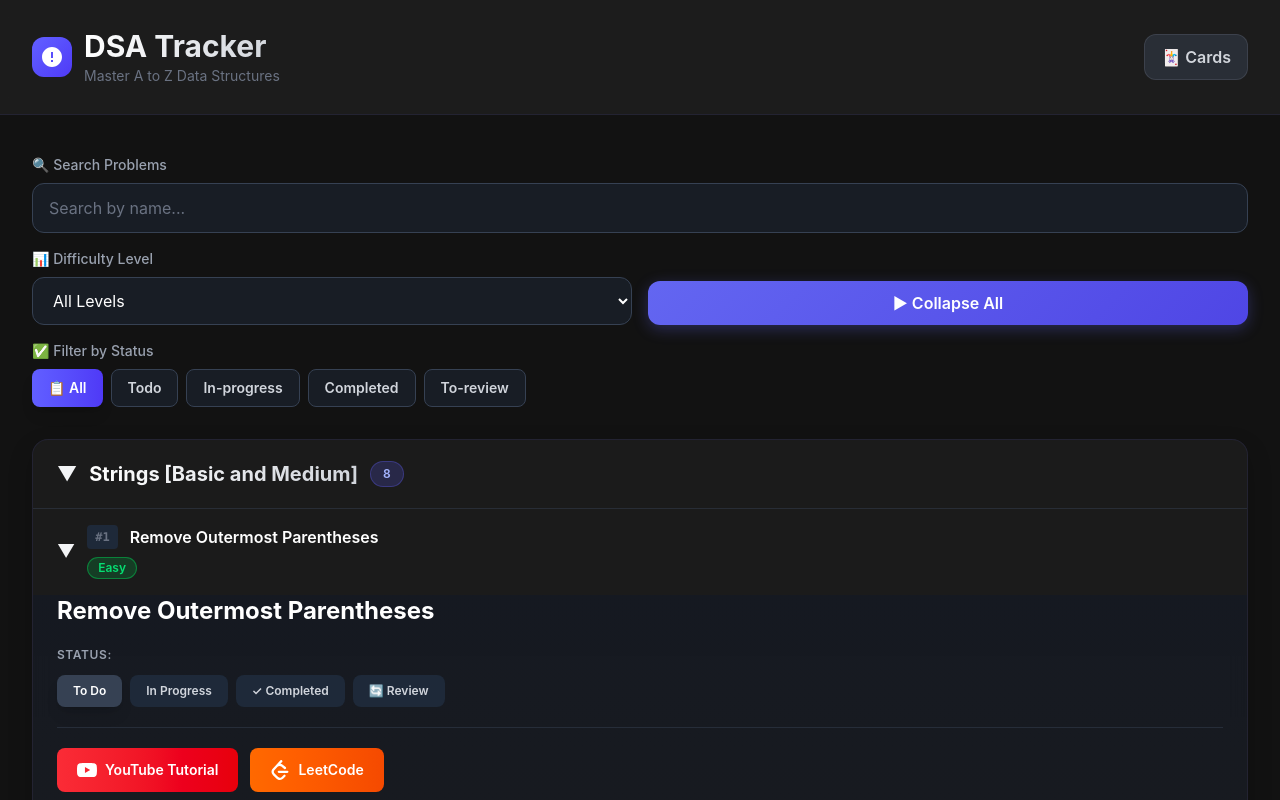
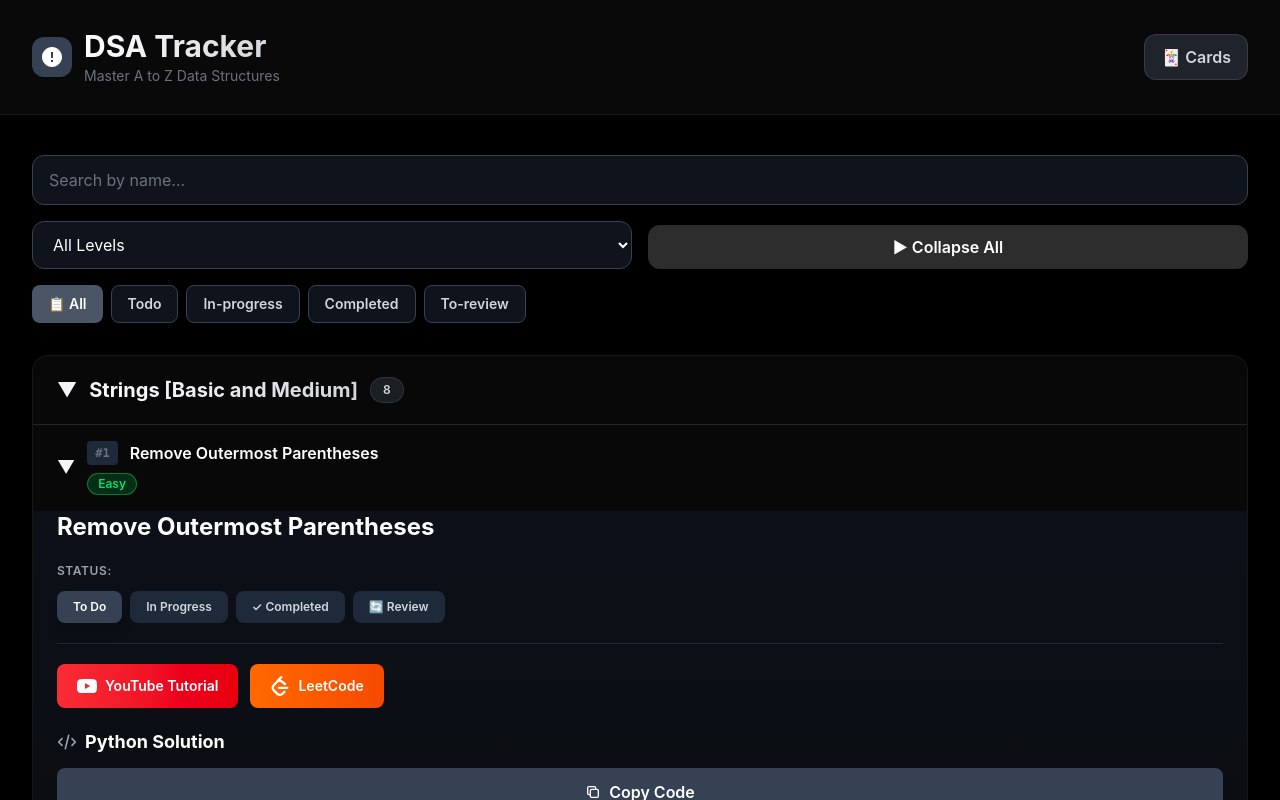
Before and after one commit to AayushGala/dsa_practice, a React (Vite) app: page / in a window 1280 px wide. Both pictures are taken after a click on the button "▼ Expand All". Shown: the top 800 px of the page. Built offline with nearby package versions, Linux system fonts and the light colour scheme.

Commit message:
Changed the theme to Black

```diff
--- a/src/BottomNav.jsx
+++ b/src/BottomNav.jsx
@@ -11,8 +11,8 @@ const BottomNav = ({ activeTab, setActiveTab }) => {
   return (
     <nav
       style={{
-        backgroundColor: 'rgba(30, 30, 30, 0.95)',
-        borderTopColor: 'rgba(99, 102, 241, 0.1)',
+        backgroundColor: 'rgba(10, 10, 10, 0.95)',
+        borderTopColor: 'rgba(58, 58, 58, 0.3)',
         backdropFilter: 'blur(10px)'
       }}
       className="fixed bottom-0 left-0 right-0 border-t safe-area-inset-bottom"
@@ -24,14 +24,14 @@ const BottomNav = ({ activeTab, setActiveTab }) => {
             onClick={() => setActiveTab(tab.id)}
             className={`flex flex-col items-center justify-center w-full h-full gap-1.5 transition-all duration-300 active:scale-95 ${
               activeTab === tab.id
-                ? 'text-indigo-400'
+                ? 'text-gray-200'
                 : 'text-gray-400 hover:text-gray-300'
             }`}
           >
             <span className={`text-2xl transition-transform ${activeTab === tab.id ? 'scale-110' : ''}`}>{tab.icon}</span>
-            <span className={`text-xs font-semibold ${activeTab === tab.id ? 'text-indigo-400' : 'text-gray-400'}`}>{tab.label}</span>
+            <span className={`text-xs font-semibold ${activeTab === tab.id ? 'text-gray-200' : 'text-gray-400'}`}>{tab.label}</span>
             {activeTab === tab.id && (
-              <div className="absolute bottom-1 w-1.5 h-1.5 rounded-full bg-gradient-to-r from-indigo-500 to-indigo-600"></div>
+              <div className="absolute bottom-1 w-1.5 h-1.5 rounded-full bg-gray-400"></div>
             )}
           </button>
         ))}
--- a/src/Dashboard.jsx
+++ b/src/Dashboard.jsx
@@ -129,8 +129,8 @@ const Dashboard = () => {
       {/* Header */}
       <header
         style={{
-          backgroundColor: 'rgba(30, 30, 30, 0.95)',
-          borderBottomColor: 'rgba(99, 102, 241, 0.1)',
+          backgroundColor: 'rgba(10, 10, 10, 0.95)',
+          borderBottomColor: 'rgba(58, 58, 58, 0.3)',
           backdropFilter: 'blur(10px)'
         }}
         className="border-b sticky top-0 z-10"
@@ -138,7 +138,7 @@ const Dashboard = () => {
         <div className="max-w-7xl mx-auto px-4 sm:px-6 lg:px-8 py-5 sm:py-7">
           <div className="flex items-center justify-between gap-4">
             <div className="flex items-center gap-3">
-              <div className="p-2 rounded-xl bg-gradient-to-br from-indigo-500 to-indigo-600 text-white">
+              <div className="p-2 rounded-xl bg-gray-700 text-white">
                 <svg className="w-6 h-6" fill="currentColor" viewBox="0 0 24 24">
                   <path d="M12 2C6.48 2 2 6.48 2 12s4.48 10 10 10 10-4.48 10-10S17.52 2 12 2zm1 15h-2v-2h2v2zm0-4h-2V7h2v6z" />
                 </svg>
@@ -170,22 +170,20 @@ const Dashboard = () => {
         {/* Search and Filter Bar */}
         <div className="mb-8 space-y-4">
           <div>
-            <label className="block text-sm font-medium text-gray-400 mb-2">🔍 Search Problems</label>
             <input
               type="text"
               placeholder="Search by name..."
               value={searchQuery}
               onChange={(e) => setSearchQuery(e.target.value)}
-              className="w-full px-4 py-3 text-base bg-gray-800/50 text-white border border-gray-700 rounded-xl focus:outline-none focus:ring-2 focus:ring-indigo-500 focus:border-transparent transition-all placeholder-gray-500"
+              className="w-full px-4 py-3 text-base bg-gray-800/50 text-white border border-gray-700 rounded-xl focus:outline-none focus:ring-2 focus:ring-gray-500 focus:border-transparent transition-all placeholder-gray-500"
             />
           </div>
           <div className="grid grid-cols-1 sm:grid-cols-2 gap-4">
             <div>
-              <label className="block text-sm font-medium text-gray-400 mb-2">📊 Difficulty Level</label>
               <select
                 value={difficultyFilter}
                 onChange={(e) => setDifficultyFilter(e.target.value)}
-                className="w-full px-4 py-3 text-base bg-gray-800/50 text-white border border-gray-700 rounded-xl focus:outline-none focus:ring-2 focus:ring-indigo-500 focus:border-transparent transition-all"
+                className="w-full px-4 py-3 text-base bg-gray-800/50 text-white border border-gray-700 rounded-xl focus:outline-none focus:ring-2 focus:ring-gray-500 focus:border-transparent transition-all"
               >
                 <option value="All">All Levels</option>
                 <option value="Easy">Easy</option>
@@ -204,7 +202,6 @@ const Dashboard = () => {
           </div>
           {/* Status Filter */}
           <div>
-            <label className="block text-sm font-medium text-gray-400 mb-2">✅ Filter by Status</label>
             <div className="flex gap-2 flex-wrap">
               {['All', problemStatus.TODO, problemStatus.IN_PROGRESS, problemStatus.COMPLETED, problemStatus.TO_REVIEW].map((status) => (
                 <button
@@ -212,7 +209,7 @@ const Dashboard = () => {
                   onClick={() => setStatusFilter(status)}
                   className={`px-4 py-2 rounded-lg text-xs sm:text-sm font-semibold transition-all ${
                     statusFilter === status
-                      ? 'bg-gradient-to-r from-indigo-500 to-indigo-600 text-white shadow-lg'
+                      ? 'bg-gray-600 text-white shadow-lg'
                       : 'bg-gray-800/50 text-gray-300 border border-gray-700 hover:bg-gray-800 hover:border-gray-600'
                   }`}
                 >
@@ -246,7 +243,7 @@ const Dashboard = () => {
                   <h2 className="text-lg sm:text-xl font-bold bg-gradient-to-r from-white to-gray-300 bg-clip-text text-transparent">
                     {category.category}
                   </h2>
-                  <span className="px-3 py-1 rounded-full text-xs font-semibold bg-indigo-500/20 text-indigo-300 border border-indigo-500/30">
+                  <span className="px-3 py-1 rounded-full text-xs font-semibold bg-gray-600/30 text-gray-300 border border-gray-600/40">
                     {category.problems.length}
                   </span>
                 </div>
@@ -278,7 +275,7 @@ const Dashboard = () => {
                                 <span className="text-gray-500 font-mono text-xs font-semibold flex-shrink-0 bg-gray-800 px-2 py-1 rounded">
                                   #{problemIndex + 1}
                                 </span>
-                                <span className="text-white font-semibold text-sm sm:text-base group-hover:text-indigo-300 transition-colors">
+                                <span className="text-white font-semibold text-sm sm:text-base group-hover:text-gray-300 transition-colors">
                                   {problem.name}
                                 </span>
                               </div>
@@ -372,14 +369,14 @@ const Dashboard = () => {
                             <div className="space-y-3">
                               <div>
                                 <h4 className="text-lg font-bold text-white flex items-center gap-2 mb-3">
-                                  <svg className="w-5 h-5 text-indigo-400" fill="none" stroke="currentColor" viewBox="0 0 24 24">
+                                  <svg className="w-5 h-5 text-gray-400" fill="none" stroke="currentColor" viewBox="0 0 24 24">
                                     <path strokeLinecap="round" strokeLinejoin="round" strokeWidth={2} d="M10 20l4-16m4 4l4 4-4 4M6 16l-4-4 4-4" />
                                   </svg>
                                   Python Solution
                                 </h4>
                                 <button
                                   onClick={() => copyCode(problem.pythonSolution, problemId)}
-                                  className="w-full px-4 py-3 bg-indigo-600 hover:bg-indigo-700 text-white rounded-lg font-semibold transition-all hover:shadow-lg active:scale-95 flex items-center justify-center gap-2"
+                                  className="w-full px-4 py-3 bg-gray-700 hover:bg-gray-600 text-white rounded-lg font-semibold transition-all hover:shadow-lg active:scale-95 flex items-center justify-center gap-2"
                                 >
                                   {copiedId === problemId ? (
                                     <>
@@ -432,7 +429,7 @@ const Dashboard = () => {
               href="https://takeuforward.org/dsa/strivers-a2z-sheet-learn-dsa-a-to-z"
               target="_blank"
               rel="noopener noreferrer"
-              className="text-blue-400 hover:text-blue-300 transition-colors"
+              className="text-gray-400 hover:text-gray-300 transition-colors"
             >
               Striver's A2Z DSA Sheet
             </a>
--- a/src/index.css
+++ b/src/index.css
@@ -2,18 +2,18 @@
 
 @layer base {
   :root {
-    --color-dark-bg: #121212;
-    --color-dark-card: #1e1e1e;
-    --color-dark-border: #2d2d2d;
-    --color-dark-hover: #282828;
+    --color-dark-bg: #000000;
+    --color-dark-card: #0a0a0a;
+    --color-dark-border: #1a1a1a;
+    --color-dark-hover: #1f1f1f;
     --safe-area-inset-bottom: env(safe-area-inset-bottom, 0px);
-    --color-primary: #6366f1;
-    --color-primary-light: #818cf8;
-    --color-primary-dark: #4f46e5;
+    --color-primary: #2d2d2d;
+    --color-primary-light: #3a3a3a;
+    --color-primary-dark: #1a1a1a;
   }
 
   body {
-    background: linear-gradient(135deg, #121212 0%, #1a1a1a 100%);
+    background: #000000;
     color: rgb(243 244 246);
     margin: 0;
     -webkit-font-smoothing: antialiased;
@@ -64,28 +64,28 @@ code {
 }
 
 ::-webkit-scrollbar-thumb {
-  background: linear-gradient(180deg, var(--color-primary) 0%, var(--color-primary-dark) 100%);
+  background: #3a3a3a;
   border-radius: 9999px;
 }
 
 ::-webkit-scrollbar-thumb:hover {
-  background: linear-gradient(180deg, var(--color-primary-light) 0%, var(--color-primary) 100%);
+  background: #4a4a4a;
 }
 
 /* Custom component styles */
 .card-modern {
   border-radius: 1rem;
-  box-shadow: 0 10px 25px rgba(0, 0, 0, 0.2);
+  box-shadow: 0 10px 25px rgba(0, 0, 0, 0.5);
   backdrop-filter: blur(10px);
-  background: rgba(30, 30, 30, 0.8);
-  border: 1px solid rgba(99, 102, 241, 0.1);
+  background: rgba(10, 10, 10, 0.8);
+  border: 1px solid rgba(58, 58, 58, 0.3);
   transition: all 0.3s cubic-bezier(0.4, 0, 0.2, 1);
 }
 
 .card-modern:hover {
-  border-color: rgba(99, 102, 241, 0.3);
-  background: rgba(30, 30, 30, 0.95);
-  box-shadow: 0 8px 32px rgba(99, 102, 241, 0.1);
+  border-color: rgba(74, 74, 74, 0.5);
+  background: rgba(10, 10, 10, 0.95);
+  box-shadow: 0 8px 32px rgba(0, 0, 0, 0.7);
 }
 
 .btn-primary {
@@ -94,20 +94,22 @@ code {
   font-weight: 600;
   color: white;
   transition: all 0.2s ease-out;
-  background: linear-gradient(135deg, var(--color-primary) 0%, var(--color-primary-dark) 100%);
-  box-shadow: 0 4px 15px rgba(99, 102, 241, 0.3);
+  background: #2d2d2d;
+  box-shadow: 0 4px 15px rgba(0, 0, 0, 0.5);
   border: none;
   cursor: pointer;
 }
 
 .btn-primary:hover {
   transform: translateY(-2px);
-  box-shadow: 0 6px 20px rgba(99, 102, 241, 0.4);
+  background: #3a3a3a;
+  box-shadow: 0 6px 20px rgba(0, 0, 0, 0.7);
 }
 
 .btn-primary:active {
   transform: translateY(0);
-  box-shadow: 0 2px 10px rgba(99, 102, 241, 0.2);
+  background: #1a1a1a;
+  box-shadow: 0 2px 10px rgba(0, 0, 0, 0.5);
 }
 
 .btn-secondary {
```
Also changed, not shown: src/CardView.jsx (+57 -31 lines).
